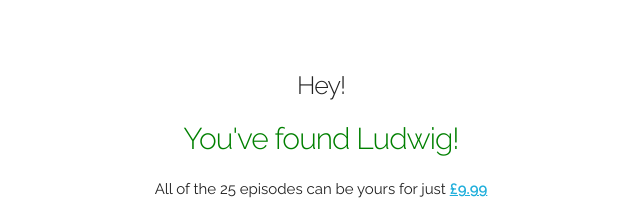
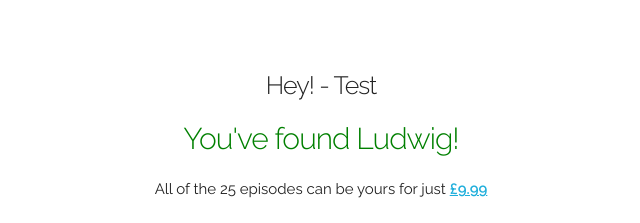
Before and after one commit to ollie-codeaid/iludwig, a plain HTML site: page index.html in a window 1280 px wide. Shown: the part 490-713 px from the top of the page, 319-959 px from the left. Drawn offline with Linux system fonts and the light colour scheme.

Commit message:
Add test

```diff
--- a/index.html
+++ b/index.html
@@ -38,7 +38,7 @@
     </div>
 
     <div class="row text-center">
-      <h2>Hey!</h2>
+      <h2>Hey! - Test</h2>
       <h1>You've found Ludwig!</h1>
       <p>All of the 25 episodes can be yours for just
       <b><a href="https://payhip.com/b/8MTDn">
```
